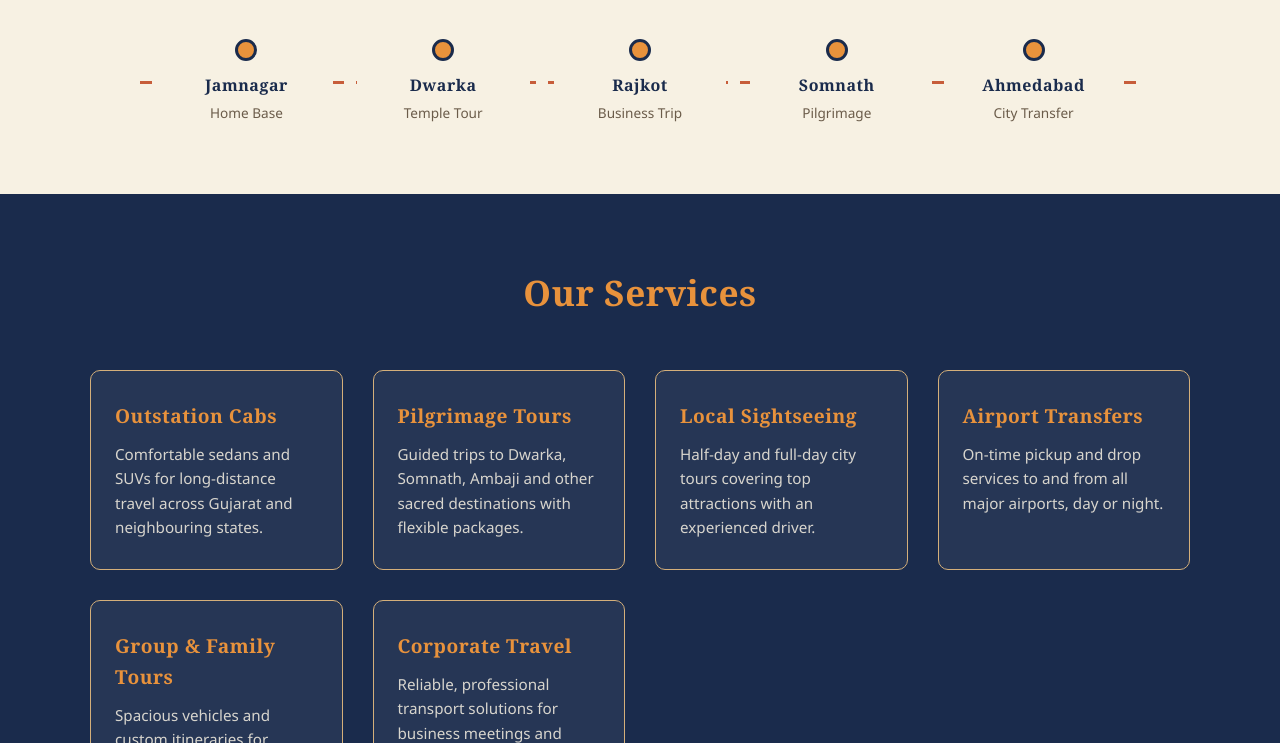
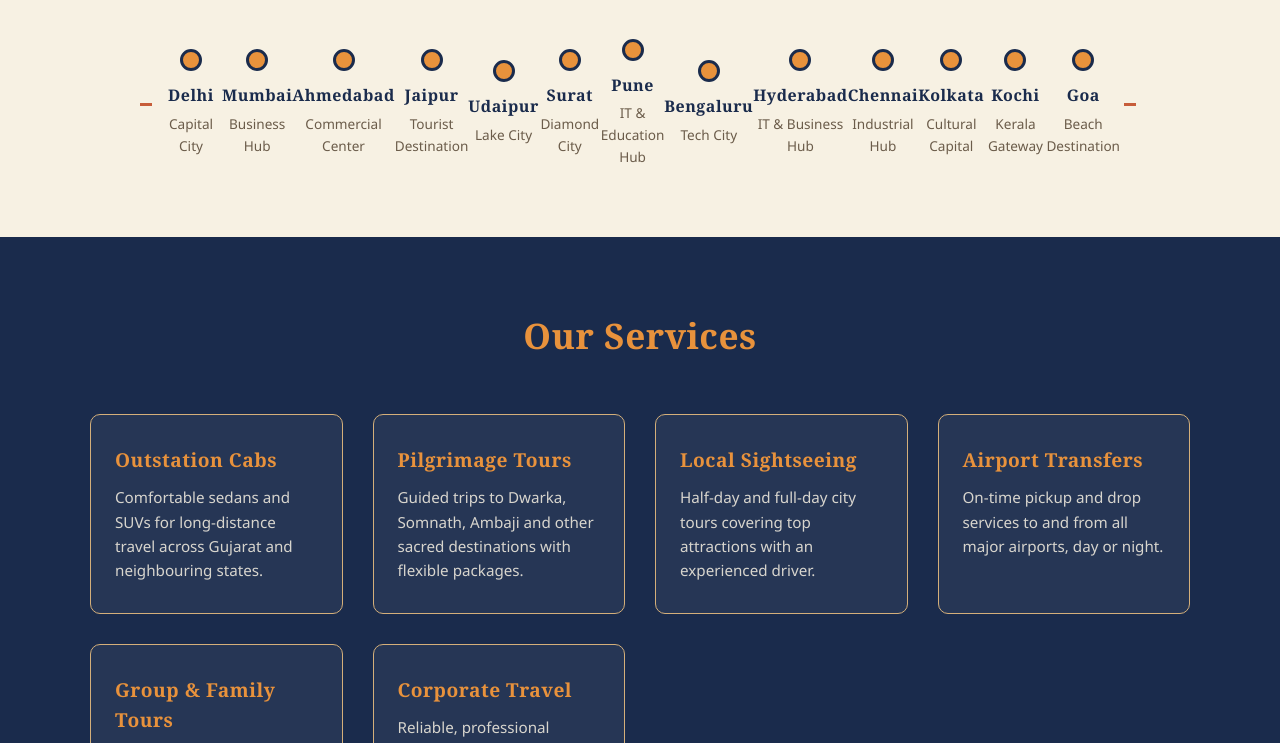
Before and after one commit to crazyskul/hareshbhai-Tours-Travels, a plain HTML site: page index.html in a window 1280 px wide. Shown: the part 628-1371 px from the top of the page. Drawn offline with Linux system fonts and the light colour scheme.

Commit message:
Update popular routes and contact information

```diff
--- a/index.html
+++ b/index.html
@@ -314,33 +314,88 @@
 </section>
 
 <section class="route-section" id="routes">
-  <h2>Popular Routes</h2>
+    <h2>Popular Routes Across India</h2>
+
     <div class="route-line">
+
         <div class="stop">
             <div class="dot"></div>
-      <h3>Jamnagar</h3>
-      <p>Home Base</p>
+            <h3>Delhi</h3>
+            <p>Capital City</p>
         </div>
+
         <div class="stop">
             <div class="dot"></div>
-      <h3>Dwarka</h3>
-      <p>Temple Tour</p>
+            <h3>Mumbai</h3>
+            <p>Business Hub</p>
         </div>
-    <div class="stop">
-      <div class="dot"></div>
-      <h3>Rajkot</h3>
-      <p>Business Trip</p>
-    </div>
-    <div class="stop">
-      <div class="dot"></div>
-      <h3>Somnath</h3>
-      <p>Pilgrimage</p>
-    </div>
+
         <div class="stop">
             <div class="dot"></div>
             <h3>Ahmedabad</h3>
-      <p>City Transfer</p>
+            <p>Commercial Center</p>
         </div>
+
+        <div class="stop">
+            <div class="dot"></div>
+            <h3>Jaipur</h3>
+            <p>Tourist Destination</p>
+        </div>
+
+        <div class="stop">
+            <div class="dot"></div>
+            <h3>Udaipur</h3>
+            <p>Lake City</p>
+        </div>
+
+        <div class="stop">
+            <div class="dot"></div>
+            <h3>Surat</h3>
+            <p>Diamond City</p>
+        </div>
+
+        <div class="stop">
+            <div class="dot"></div>
+            <h3>Pune</h3>
+            <p>IT & Education Hub</p>
+        </div>
+
+        <div class="stop">
+            <div class="dot"></div>
+            <h3>Bengaluru</h3>
+            <p>Tech City</p>
+        </div>
+
+        <div class="stop">
+            <div class="dot"></div>
+            <h3>Hyderabad</h3>
+            <p>IT & Business Hub</p>
+        </div>
+
+        <div class="stop">
+            <div class="dot"></div>
+            <h3>Chennai</h3>
+            <p>Industrial Hub</p>
+        </div>
+
+        <div class="stop">
+            <div class="dot"></div>
+            <h3>Kolkata</h3>
+            <p>Cultural Capital</p>
+        </div>
+
+        <div class="stop">
+            <div class="dot"></div>
+            <h3>Kochi</h3>
+            <p>Kerala Gateway</p>
+        </div>
+
+        <div class="stop">
+            <div class="dot"></div>
+            <h3>Goa</h3>
+            <p>Beach Destination</p>
+        </div>
+
     </div>
 </section>
 
@@ -397,15 +452,15 @@
   <div class="contact-info">
     <div>
       <strong>Phone</strong>
-      +91 98XXX XXXXX
+      +91 9898890151
     </div>
     <div>
-      <strong>Email</strong>
-      hareshbhaitours@example.com
+      <strong>Whatsapp No</strong>
+       +91 9898890151
     </div>
     <div>
       <strong>Location</strong>
-      Jamnagar, Gujarat, India
+       Nemi Darshan, Parsival Para, Nootan Nagar, Mahuva, Gujarat 364290
     </div>
   </div>
 </section>
```
Lines whose indentation alone changed are shown as unchanged.
